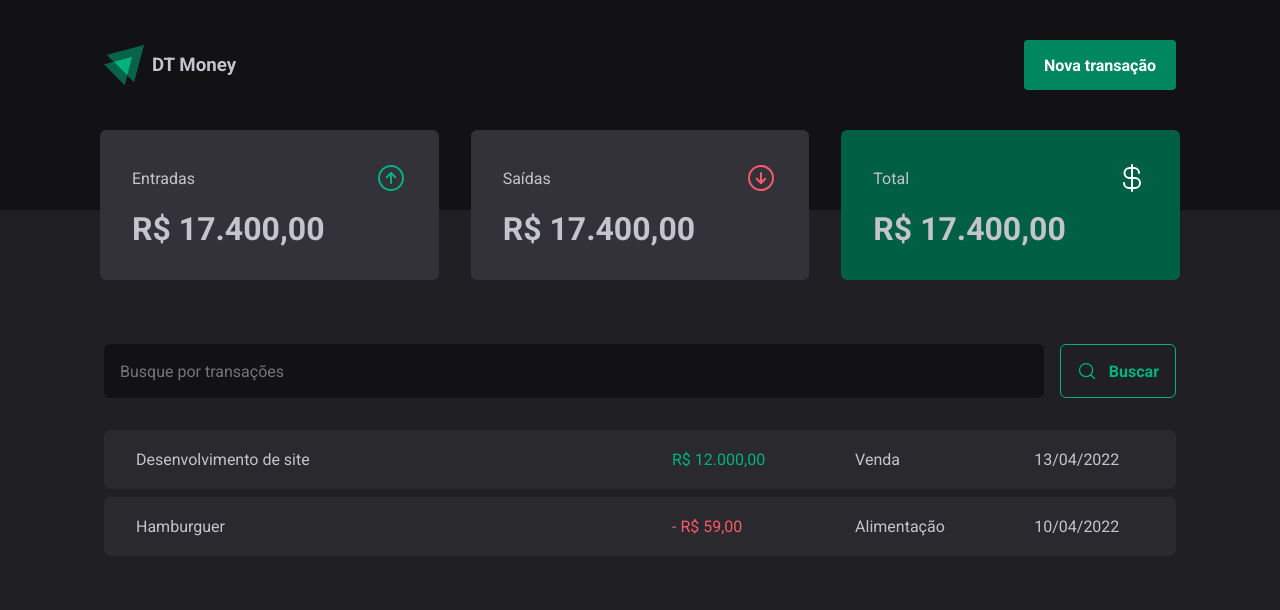
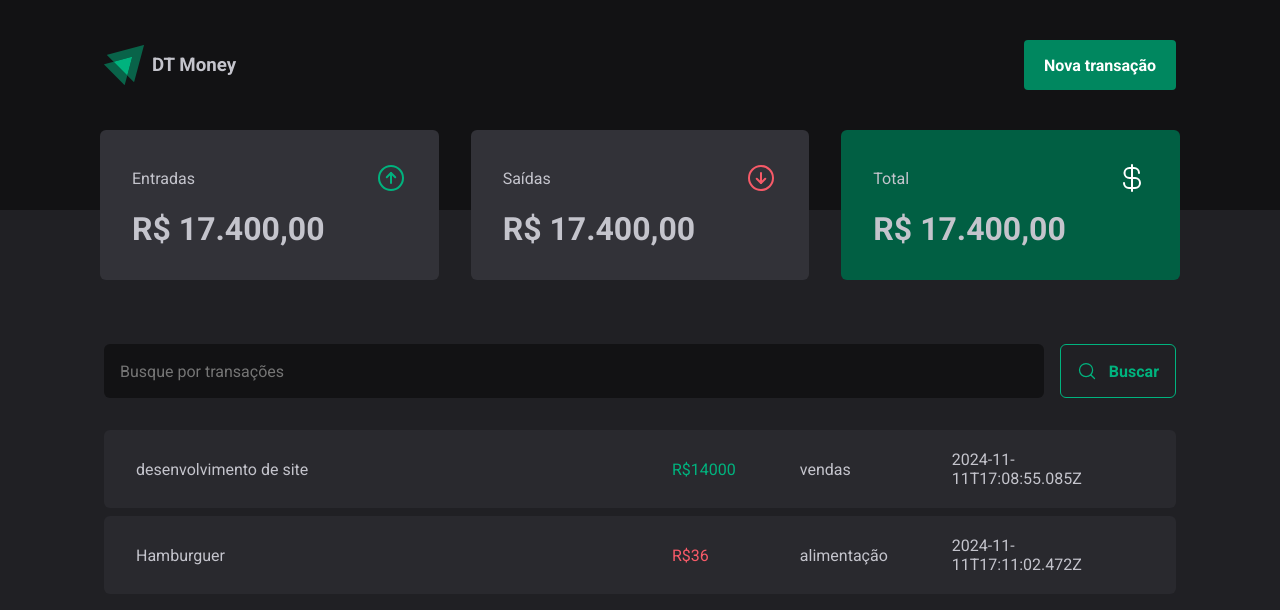
Before and after one commit to DEVLevid/dt-money, a React (Vite) app: page / in a window 1280 px wide. Shown: the top 610 px of the page. Built offline with nearby package versions, Linux system fonts and the light colour scheme; data requests are answered from the project's data file.

Commit message:
feat: Creating fetch method for transactions page.

```diff
--- a/src/App.tsx
+++ b/src/App.tsx
@@ -1,13 +1,13 @@
 import { ThemeProvider } from "styled-components";
 import { DefaultTheme } from "./styles/themes/default";
 import { GlobalStyle } from "./styles/global";
-import { Home } from "./Pages/Transactions";
+import { Transactions } from "./Pages/Transactions";
 
 export function App() {
   return (
     <ThemeProvider theme={DefaultTheme}>
       <GlobalStyle />
-      <Home />
+      <Transactions />
     </ThemeProvider>
   );
 }
--- a/src/Pages/Transactions/index.tsx
+++ b/src/Pages/Transactions/index.tsx
@@ -1,3 +1,4 @@
+import { useEffect, useState } from "react";
 import { Header } from "../../components/Header/Header";
 import { Summary } from "../../components/Summary/Summary";
 import { SearchForm } from "../components/SearchForm/SearchForm";
@@ -7,7 +8,27 @@
   TransactionsTable,
 } from "./styles";
 
-export function Home() {
+interface TransactionsData {
+  id: number;
+  description: string;
+  type: "income" | "outcome";
+  category: string;
+  price: number;
+  createdAt: string;
+}
+
+export function Transactions() {
+  const [transaction, setTransaction] = useState<TransactionsData[]>([]);
+
+  async function loadTransactions() {
+    const response = await fetch("http://localhost:3000/transactions");
+    const data = await response.json();
+    setTransaction(data);
+  }
+
+  useEffect(() => {
+    loadTransactions();
+  }, []);
   return (
     <div>
       <Header />
@@ -17,22 +38,20 @@
         <SearchForm />
         <TransactionsTable>
           <tbody>
-            <tr>
-              <td width="50%">Desenvolvimento de site</td>
-              <td>
-                <PriceHighlight variant="income">R$ 12.000,00</PriceHighlight>
-              </td>
-              <td>Venda</td>
-              <td>13/04/2022</td>
-            </tr>
-            <tr>
-              <td width="50%">Hamburguer</td>
-              <td>
-                <PriceHighlight variant="outcome">- R$ 59,00</PriceHighlight>
-              </td>
-              <td>Alimentação</td>
-              <td>10/04/2022</td>
-            </tr>
+            {transaction.map((transaction) => {
+              return (
+                <tr key={transaction.id}>
+                  <td width="50%">{transaction.description}</td>
+                  <td>
+                    <PriceHighlight variant={transaction.type}>
+                      R${transaction.price}
+                    </PriceHighlight>
+                  </td>
+                  <td>{transaction.category}</td>
+                  <td>{transaction.createdAt}</td>
+                </tr>
+              );
+            })}
           </tbody>
         </TransactionsTable>
       </TransactionsContainer>
```
